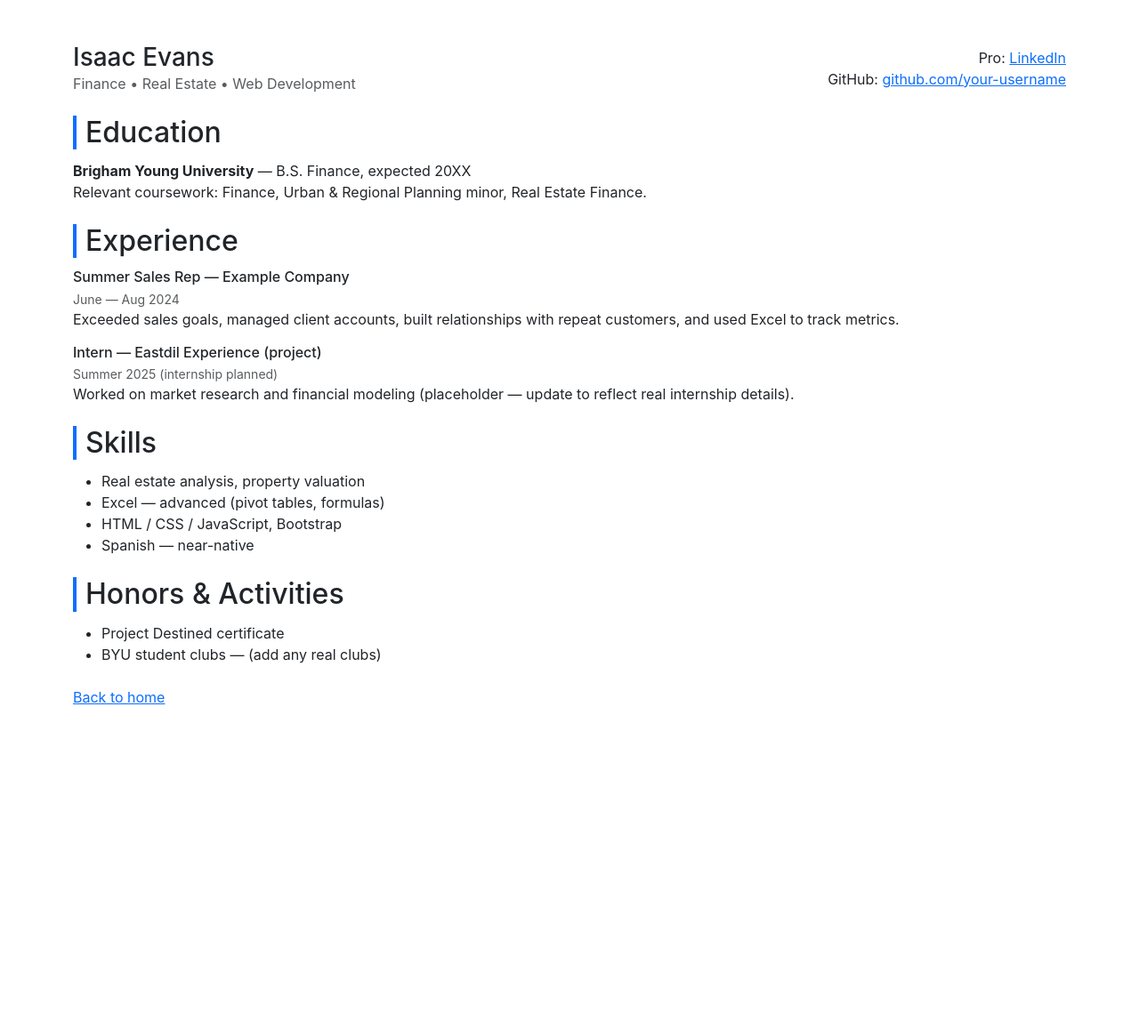
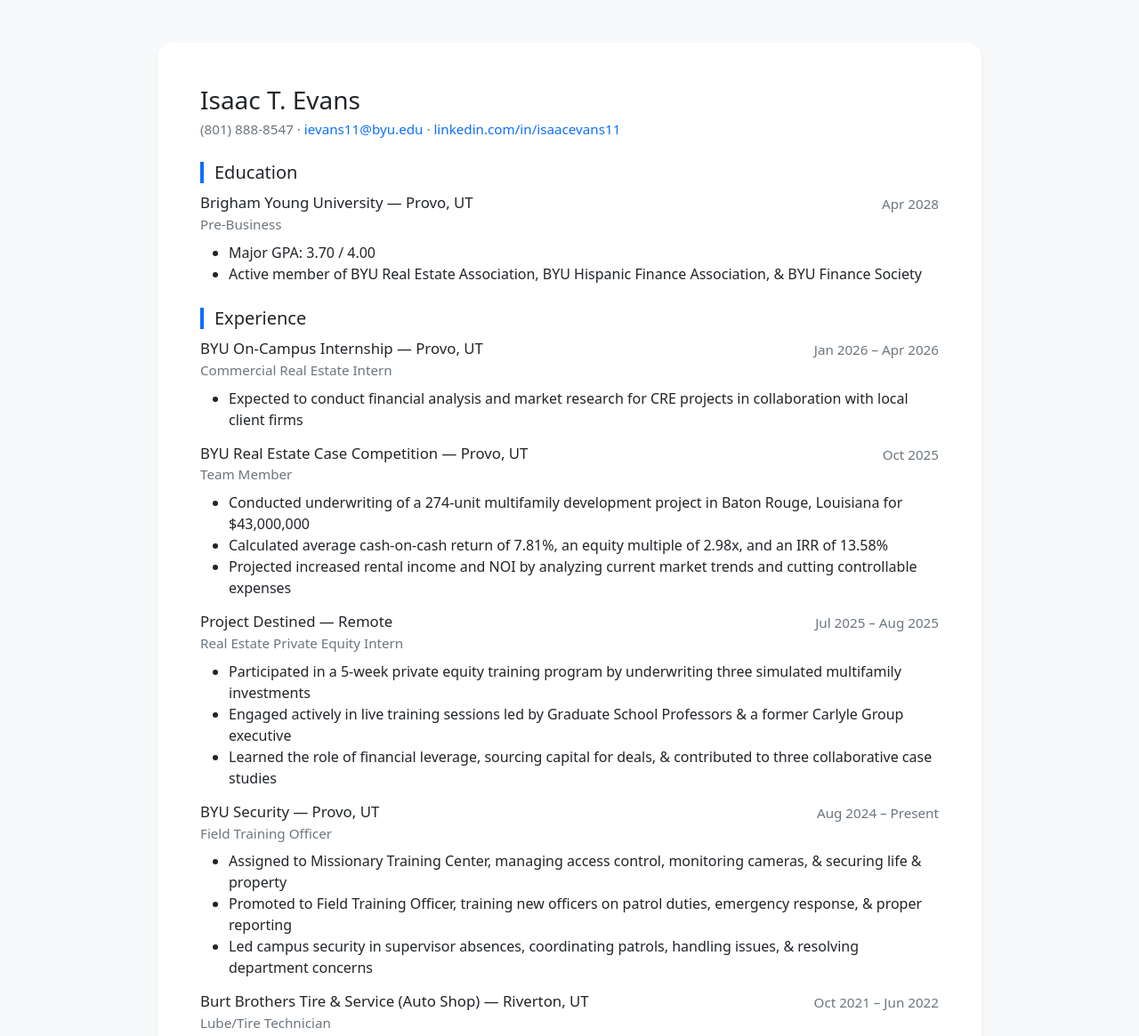
Before and after one commit to evanstisaac-bot/IS201, a plain HTML site: page resume.html in a window 1280 px wide. Shown: the top 1165 px of the page at 89% size. Before the commit the page ends 860 px from the top, so only its background shows below. Drawn offline with nearby package versions, Linux system fonts and the light colour scheme.

Commit message:
updated resume

```diff
--- a/resume.html
+++ b/resume.html
@@ -1,74 +1,173 @@
 <!doctype html>
 <html lang="en">
 <head>
-  <meta charset="utf-8"><meta name="viewport" content="width=device-width,initial-scale=1">
-  <title>Isaac Evans — Resume</title>
+  <meta charset="utf-8" />
+  <meta name="viewport" content="width=device-width,initial-scale=1" />
+  <title>Isaac T. Evans — Resume</title>
+
+  <!-- Bootstrap (optional but makes it look clean/professional) -->
   <link href="https://cdn.jsdelivr.net/npm/bootstrap@5.3.2/dist/css/bootstrap.min.css" rel="stylesheet">
+
   <style>
-    body{font-family:Inter, system-ui, -apple-system, "Segoe UI", Roboto, "Helvetica Neue", Arial;}
-    .section-title{border-left:4px solid #0d6efd;padding-left:10px;margin-bottom:12px;}
+    body { font-family: system-ui, -apple-system, Segoe UI, Roboto, Arial, sans-serif; }
+    .resume-wrap { max-width: 950px; }
+    .section-title {
+      border-left: 4px solid #0d6efd;
+      padding-left: 12px;
+      margin-top: 26px;
+      margin-bottom: 12px;
+    }
+    .meta { color: #6c757d; font-size: 0.95rem; }
+    .job { margin-bottom: 16px; }
+    .job h3 { font-size: 1.05rem; margin-bottom: 2px; }
+    .job .line { display:flex; gap:12px; flex-wrap:wrap; justify-content:space-between; }
+    ul { margin-bottom: 0; }
+    .contact a { text-decoration: none; }
+    .pill { display:inline-block; padding:4px 10px; border-radius:999px; background:#f1f5ff; margin: 4px 6px 0 0; font-size: 0.92rem; }
   </style>
 </head>
-<body class="bg-white text-dark">
-  <div class="container py-5">
-    <header class="d-flex align-items-center mb-4">
-      <div>
-        <h1 class="h3 mb-0">Isaac Evans</h1>
-        <div class="text-muted">Finance • Real Estate • Web Development</div>
-      </div>
-      <div class="ms-auto text-end">
-        <!-- Optional contact - remove if you don't want contact info public -->
-        <div>Pro: <a href="#" id="linkedin">LinkedIn</a></div>
-        <div>GitHub: <a href="#" id="github">github.com/your-username</a></div>
-      </div>
-    </header>
 
-    <main>
-      <section class="mb-4">
-        <h2 class="section-title">Education</h2>
-        <div>
-          <strong>Brigham Young University</strong> — B.S. Finance, expected 20XX<br>
-          Relevant coursework: Finance, Urban & Regional Planning minor, Real Estate Finance.
+<body class="bg-light">
+  <main class="container resume-wrap py-5">
+    <div class="bg-white p-4 p-md-5 rounded-4 shadow-sm">
+
+      <!-- Header -->
+      <header class="mb-3">
+        <h1 class="h3 mb-1">Isaac T. Evans</h1>
+        <div class="contact meta">
+          <span>(801) 888-8547</span> ·
+          <span><a href="mailto:ievans11@byu.edu">ievans11@byu.edu</a></span> ·
+          <span><a href="https://www.linkedin.com/in/isaacevans11" target="_blank" rel="noopener">linkedin.com/in/isaacevans11</a></span>
+        </div>
+      </header>
+
+      <!-- Education -->
+      <section>
+        <h2 class="h5 section-title">Education</h2>
+        <div class="job">
+          <div class="line">
+            <h3 class="mb-0">Brigham Young University — Provo, UT</h3>
+            <div class="meta">Apr 2028</div>
+          </div>
+          <div class="meta">Pre-Business</div>
+          <ul class="mt-2">
+            <li>Major GPA: 3.70 / 4.00</li>
+            <li>Active member of BYU Real Estate Association, BYU Hispanic Finance Association, &amp; BYU Finance Society</li>
+          </ul>
         </div>
       </section>
 
-      <section class="mb-4">
-        <h2 class="section-title">Experience</h2>
+      <!-- Experience -->
+      <section>
+        <h2 class="h5 section-title">Experience</h2>
 
-        <article class="mb-3">
-          <h3 class="h6 mb-1">Summer Sales Rep — Example Company</h3>
-          <div class="text-muted small">June — Aug 2024</div>
-          <p>Exceeded sales goals, managed client accounts, built relationships with repeat customers, and used Excel to track metrics.</p>
-        </article>
+        <div class="job">
+          <div class="line">
+            <h3 class="mb-0">BYU On-Campus Internship — Provo, UT</h3>
+            <div class="meta">Jan 2026 – Apr 2026</div>
+          </div>
+          <div class="meta">Commercial Real Estate Intern</div>
+          <ul class="mt-2">
+            <li>Expected to conduct financial analysis and market research for CRE projects in collaboration with local client firms</li>
+          </ul>
+        </div>
 
-        <article class="mb-3">
-          <h3 class="h6 mb-1">Intern — Eastdil Experience (project)</h3>
-          <div class="text-muted small">Summer 2025 (internship planned)</div>
-          <p>Worked on market research and financial modeling (placeholder — update to reflect real internship details).</p>
-        </article>
+        <div class="job">
+          <div class="line">
+            <h3 class="mb-0">BYU Real Estate Case Competition — Provo, UT</h3>
+            <div class="meta">Oct 2025</div>
+          </div>
+          <div class="meta">Team Member</div>
+          <ul class="mt-2">
+            <li>Conducted underwriting of a 274-unit multifamily development project in Baton Rouge, Louisiana for $43,000,000</li>
+            <li>Calculated average cash-on-cash return of 7.81%, an equity multiple of 2.98x, and an IRR of 13.58%</li>
+            <li>Projected increased rental income and NOI by analyzing current market trends and cutting controllable expenses</li>
+          </ul>
+        </div>
+
+        <div class="job">
+          <div class="line">
+            <h3 class="mb-0">Project Destined — Remote</h3>
+            <div class="meta">Jul 2025 – Aug 2025</div>
+          </div>
+          <div class="meta">Real Estate Private Equity Intern</div>
+          <ul class="mt-2">
+            <li>Participated in a 5-week private equity training program by underwriting three simulated multifamily investments</li>
+            <li>Engaged actively in live training sessions led by Graduate School Professors &amp; a former Carlyle Group executive</li>
+            <li>Learned the role of financial leverage, sourcing capital for deals, &amp; contributed to three collaborative case studies</li>
+          </ul>
+        </div>
+
+        <div class="job">
+          <div class="line">
+            <h3 class="mb-0">BYU Security — Provo, UT</h3>
+            <div class="meta">Aug 2024 – Present</div>
+          </div>
+          <div class="meta">Field Training Officer</div>
+          <ul class="mt-2">
+            <li>Assigned to Missionary Training Center, managing access control, monitoring cameras, &amp; securing life &amp; property</li>
+            <li>Promoted to Field Training Officer, training new officers on patrol duties, emergency response, &amp; proper reporting</li>
+            <li>Led campus security in supervisor absences, coordinating patrols, handling issues, &amp; resolving department concerns</li>
+          </ul>
+        </div>
+
+        <div class="job">
+          <div class="line">
+            <h3 class="mb-0">Burt Brothers Tire &amp; Service (Auto Shop) — Riverton, UT</h3>
+            <div class="meta">Oct 2021 – Jun 2022</div>
+          </div>
+          <div class="meta">Lube/Tire Technician</div>
+          <ul class="mt-2">
+            <li>Executed different types of oil changes on vehicles along with other necessary preventative maintenance measures</li>
+            <li>Conducted tire rotations &amp; replacements, as well as diagnosing the condition of each vehicle via an online system</li>
+            <li>Operated in a team setting that required much stamina, mechanical aptitudes, &amp; strong interpersonal collaboration</li>
+          </ul>
+        </div>
       </section>
 
-      <section class="mb-4">
-        <h2 class="section-title">Skills</h2>
-        <ul>
-          <li>Real estate analysis, property valuation</li>
-          <li>Excel — advanced (pivot tables, formulas)</li>
-          <li>HTML / CSS / JavaScript, Bootstrap</li>
-          <li>Spanish — near-native</li>
+      <!-- Leadership & Service -->
+      <section>
+        <h2 class="h5 section-title">Leadership &amp; Service</h2>
+        <div class="job">
+          <div class="line">
+            <h3 class="mb-0">The Church of Jesus Christ of Latter-day Saints — El Paso, TX</h3>
+            <div class="meta">Jun 2022 – Jul 2024</div>
+          </div>
+          <div class="meta">Volunteer Representative</div>
+          <ul class="mt-2">
+            <li>Entrusted to serve in a key leadership position supervising &amp; mentoring groups of 10–14 missionaries at given times</li>
+            <li>Impacted thousands through food bank service, many community outreach efforts, &amp; teaching ESL for immigrants</li>
+            <li>Helped countless individuals in community build faith in Jesus Christ through lessons, invitations, &amp; commitments</li>
+          </ul>
+        </div>
+      </section>
+
+      <!-- Awards, Skills & Interests -->
+      <section>
+        <h2 class="h5 section-title">Awards, Skills &amp; Interests</h2>
+
+        <div class="mb-2">
+          <span class="pill">Spanish: Near-native (speaking, reading, writing)</span>
+          <span class="pill">Project Destined CRE Fundamentals</span>
+          <span class="pill">Eastdil Secured — Certified June 2025</span>
+          <span class="pill">REFM Bootcamp — Certified Dec 2025</span>
+        </div>
+
+        <ul class="mt-2">
+          <li>Background: First-generation, half-Hispanic student passionate about real estate investing &amp; entrepreneurship</li>
+          <li>Fitness &amp; Hobbies: Bench press 225 lbs, training for a half marathon; also enjoy dancing &amp; football</li>
         </ul>
       </section>
 
-      <section class="mb-4">
-        <h2 class="section-title">Honors & Activities</h2>
-        <ul>
-          <li>Project Destined certificate</li>
-          <li>BYU student clubs — (add any real clubs)</li>
-        </ul>
-      </section>
-    </main>
+      <hr class="my-4">
 
-    <p class="mt-4"><a href="index.html">Back to home</a></p>
+      <div class="d-flex flex-wrap gap-2">
+        <a class="btn btn-outline-primary" href="index.html">Back to Home</a>
+        <a class="btn btn-outline-secondary" href="scratch.html">Scratch Page</a>
+        <a class="btn btn-outline-success" href="app.html">Web App</a>
+      </div>
 
-  </div>
+    </div>
+  </main>
 </body>
 </html>
```
